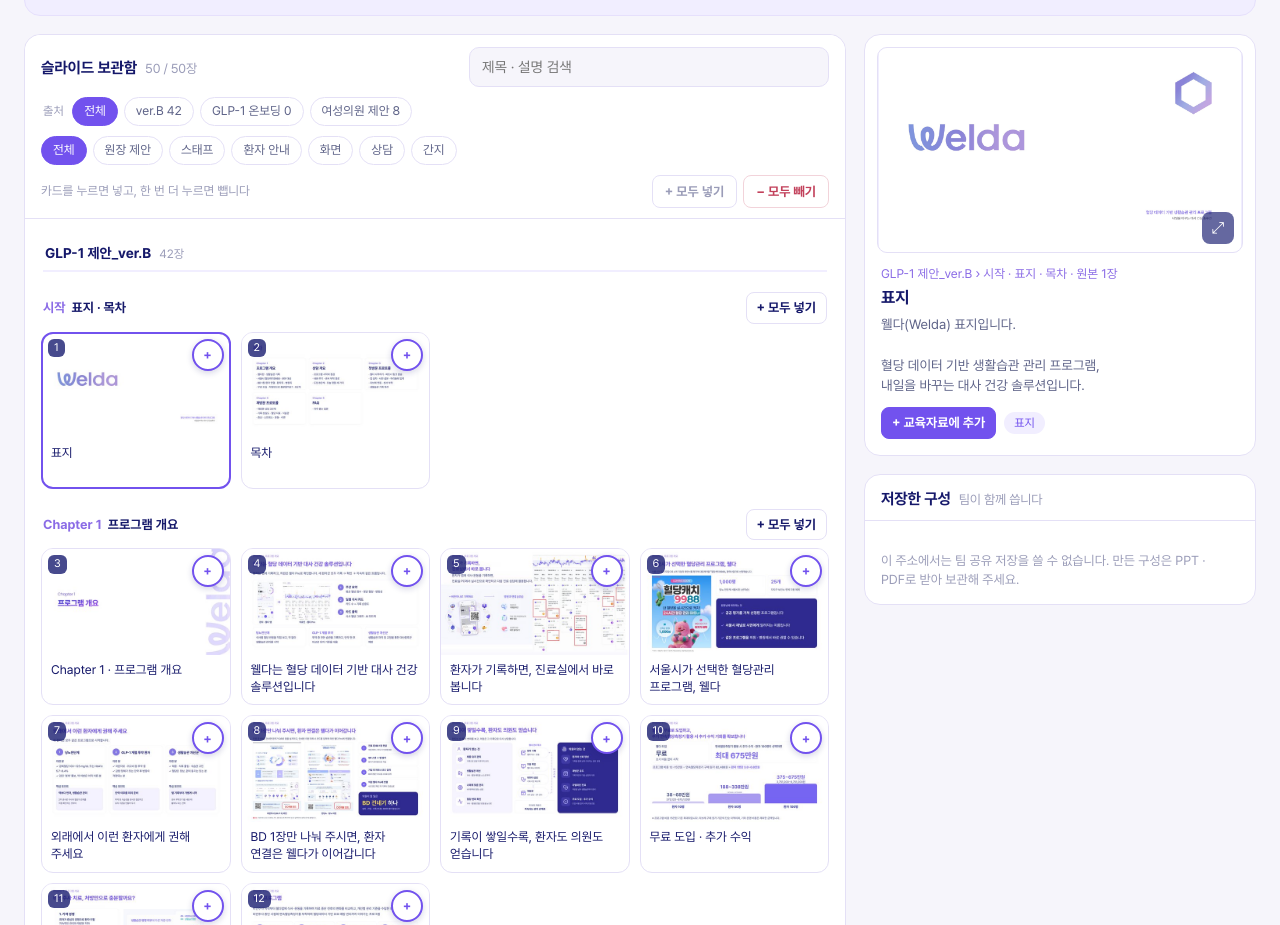
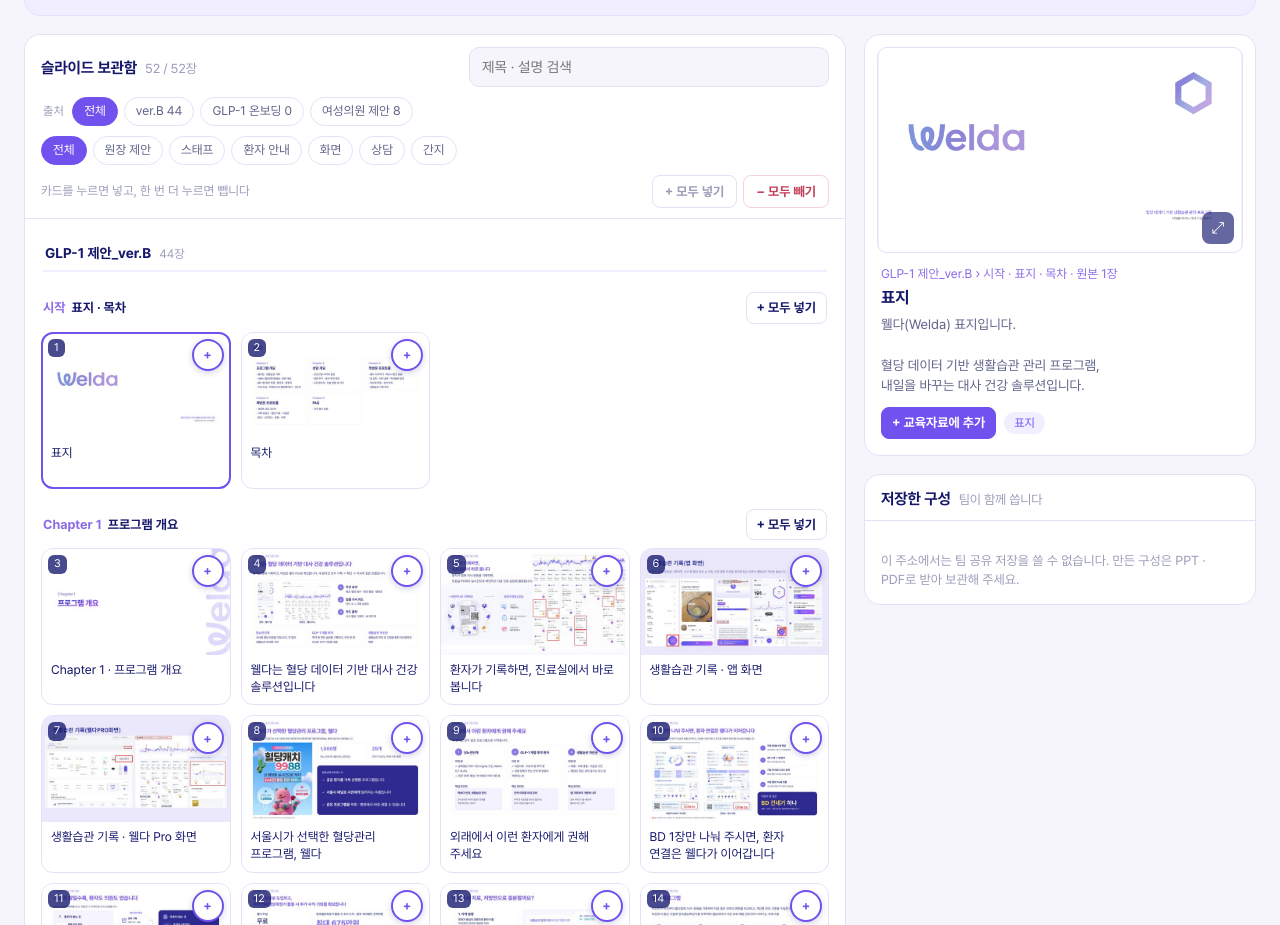
Before and after one commit to xxyuybxx-ctrl/welda-onboarding, a plain HTML site: page builder/index.html in a window 1280 px wide. Shown: the part 448-1373 px from the top of the page. Drawn offline with Linux system fonts and the light colour scheme.

Commit message:
빌더: 생활습관 기록 앱·웰다 Pro 화면 2장 추가 (s43·s44, 1장 5번 뒤)
Co-Authored-By: Claude Opus 5.5 <noreply@anthropic.com>
Claude-Session: https://claude.ai/code/session_01Hka3maEiejzxoVHqco7GLZ

```diff
--- a/builder/index.html
+++ b/builder/index.html
@@ -554,10 +554,15 @@ const S = [
  ['c4','부가 질문과 코멘트 · 스트레스 · 운동 · 수면',"스트레스 · 운동 · 수면에 대한\n짧은 코멘트입니다. (선택)",['상담']],
  ['c5','Chapter 5 · FAQ',"5장 간지입니다.",['간지']],
  ['c5','자주 묻는 질문',"자주 묻는 질문입니다.\n\n• 저혈당 표시\n• 운동 후 혈당 상승\n• 스파이크와 음식\n• 센서 오류 · 탈락",['FAQ']],
- ['end','감사합니다',"마무리 장입니다.",['마무리']]
+ ['end','감사합니다',"마무리 장입니다.",['마무리']],
+ /* 2026-11-18 추가 (서울미즈병원 제안 6·7p) — id는 s43·s44로 붙이고, 순서는 ORDER에서 5번 뒤에 둠 */
+ ['c1','생활습관 기록 · 앱 화면',"환자 앱의 기록 화면입니다.\n\n• 식사 기록(사진 · AI 인식)\n• 식사별 혈당 등급\n• AI 코치 코멘트\n• 식후 활동 미션\n\n일상 속 생활습관 관리를 돕습니다.",['화면','환자 안내']],
+ ['c1','생활습관 기록 · 웰다 Pro 화면',"진료실 PC의 웰다 Pro 화면입니다.\n\n• 요약 정보 · 여정 현황\n• 리포트 페이지\n• 주간 실천 현황\n• 식사 상세 · 식사 혈당 그래프\n\n다음 진료 상담에 활용합니다.",['화면','원장 제안']]
 ];
+/* 빌더에 보이는 순서 (s번호 = YB.S 순번, 저장된 구성과 호환되도록 번호는 고정) */
+const ORDER = [1,2,3,4,5,43,44,6,7,8,9,10,11,12,13,14,15,16,17,18,19,20,21,22,23,24,25,26,27,28,29,30,31,32,33,34,35,36,37,38,39,40,41,42];
 
-return { CH, S } })();
+return { CH, S, ORDER } })();
 const $ = id => document.getElementById(id);
 const pad = n => String(n).padStart(2, '0');
 const COVER_ID = 's01', COVER_BASE = 'slides/s01.jpg';
@@ -569,16 +574,16 @@ const shortName = l => { const n = (l && l.name) || ''; const i = n.lastIndexOf(
    libs/<id>            { name, order, chapters:[{id,name}], presets:[{name,ids}], createdAt }
    libs/<id>/slides/<d> { ord, ch, title, desc, tags:[], asset, thumb, file, by, createdAt }   asset/thumb = asset ids
    managers/<d>         { name, hash (사번 해시), createdAt, by }   등록된 관리자는 업로드한 출처 전부를 관리
-   Slide ids are global: 's01'..'s42' for yb, '<libId>:<docId>' for the rest. */
+   Slide ids are global: 's01'..'s44' for yb (display order in YB.ORDER), '<libId>:<docId>' for the rest. */
 function makeYB(){
   const s = { id: 'yb', name: 'GLP-1 제안_ver.B', builtin: true, order: 0 };
   s.chapters = YB.CH.map(c => ({ id: c.id, name: c.name }));
   s.CH = YB.CH.map(c => ({ id: c.id, label: c.label, name: c.name }));
-  s.IDS = YB.S.map((_, i) => 's' + pad(i + 1));
+  s.IDS = YB.ORDER.map(k => 's' + pad(k));
   s.BY = {};
-  s.IDS.forEach((id, i) => s.BY[id] = { id, src: 'yb', n: i + 1, ch: YB.S[i][0], title: YB.S[i][1], desc: YB.S[i][2], tags: YB.S[i][3], url: 'slides/' + id + '.jpg', thumb: 'thumbs/t' + id.slice(1) + '.jpg' });
+  s.IDS.forEach((id, i) => { const x = YB.S[+id.slice(1) - 1]; s.BY[id] = { id, src: 'yb', n: i + 1, ch: x[0], title: x[1], desc: x[2], tags: x[3], url: 'slides/' + id + '.jpg', thumb: 'thumbs/t' + id.slice(1) + '.jpg' } });
   s.TAGS = ['원장 제안', '스태프', '환자 안내', '화면', '상담', '간지'];
-  const P = n => n.map(k => s.IDS[k - 1]);
+  const P = n => n.map(k => 's' + pad(k));
   s.PRESETS = [
     { name: '원장님 도입 제안', ids: P([1,4,6,7,8,9,10,11,12,15,16,33,42]) },
     { name: '스태프 운영 교육', ids: P([1,14,15,17,19,20,21,22,23,24,25,26,27,28,29,30,31,32,33,34,35,36,37,38,39,40,41,42]) },
```
Also changed, not shown: builder/slides/s43.jpg (added), builder/slides/s44.jpg (added), builder/thumbs/t43.jpg (added), builder/thumbs/t44.jpg (added), 1 other file.
